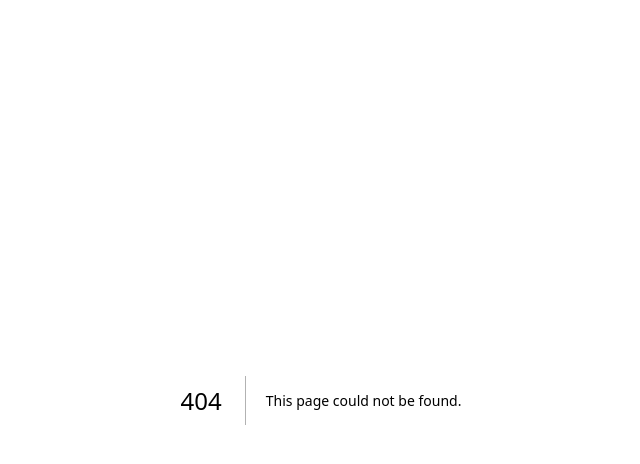
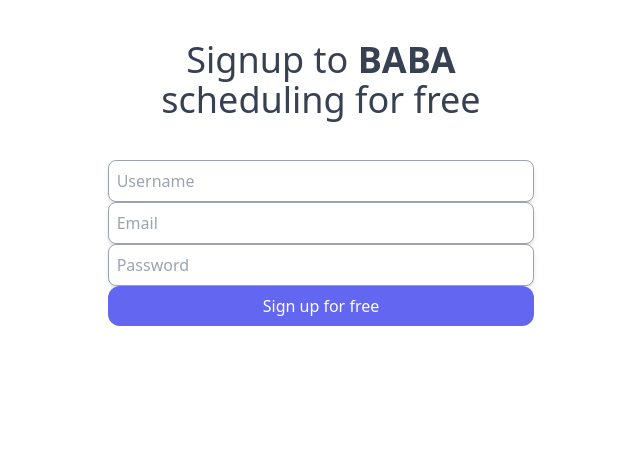
Before and after one commit to Bwise1/baba-scheduling, a Next.js app: page /signup in a window 1280 px wide. Before the commit this address had no page. Shown: the top 464 px of the page, without its empty margins (319-959 px from the left). Built offline with nearby package versions, Linux system fonts and the light colour scheme.

Commit message:
setting the form up with some input fields and a sign up button

```diff
--- a/src/app/page.tsx
+++ b/src/app/page.tsx
@@ -13,6 +13,10 @@ export default function Home() {
       <Link href="/login">
       Login
     </Link>
+    <br></br>
+    <Link href="/signup">
+    sign up
+    </Link>
       </div>
     </main>
   );
--- /dev/null
+++ b/src/app/signup/page.tsx
@@ -0,0 +1,63 @@
+"use client";
+import React, { useState } from "react";
+import styles from "./page.module.css";
+import { Inter } from "@next/font/google";
+import Link from "next/link";
+import { walkUpBindingElementsAndPatterns } from "typescript";
+
+const inter = Inter({ subsets: ["latin"] });
+
+const SignupPage = () =>{
+    const [username, setUsername] = useState("");
+  const [password, setPassword] = useState("");
+  const [email, setEmail]=useState("");
+
+  const handleSubmit = (e: React.FormEvent) => {
+    e.preventDefault();
+    console.log(`Email: ${email} Password: ${password} Username: ${username}`);
+  };
+  return(
+    <form onSubmit={handleSubmit}>
+         <div className=" h-4/6 w-1/3 top-1/2 m-auto">
+    <div className="text-center pt-10 pb-8">
+    <label
+        className="block mb-2 text-gray-700 text-4xl"
+      >
+        Signup to <strong className="font-sans">BABA </strong>scheduling for free
+      </label>
+    </div>
+    <input
+        id="username"
+        type="username"
+        value={username}
+        onChange={(e) => setUsername(e.target.value)}
+        placeholder="Username"
+        className="w-full border border-gray-400 p-2 rounded-lg shadow-md"
+      />
+    <input
+        id="email"
+        type="email"
+        value={email}
+        onChange={(e) => setEmail(e.target.value)}
+        placeholder="Email"
+        className="w-full border border-gray-400 p-2 rounded-lg shadow-md"
+      />
+      <input
+        id="password"
+        type="password"
+        value={password}
+        onChange={(e) => setPassword(e.target.value)}
+        placeholder="Password"
+        className="w-full border border-gray-400 p-2 rounded-lg shadow-md"
+      />
+      <button
+      type="submit"
+      className="bg-indigo-500 text-white py-2 px-4 hover:bg-indigo-800 rounded-xl w-full self-center"
+    >
+      Sign up for free
+    </button>
+    </div>
+        </form>
+  );
+};
+export default SignupPage;
```
